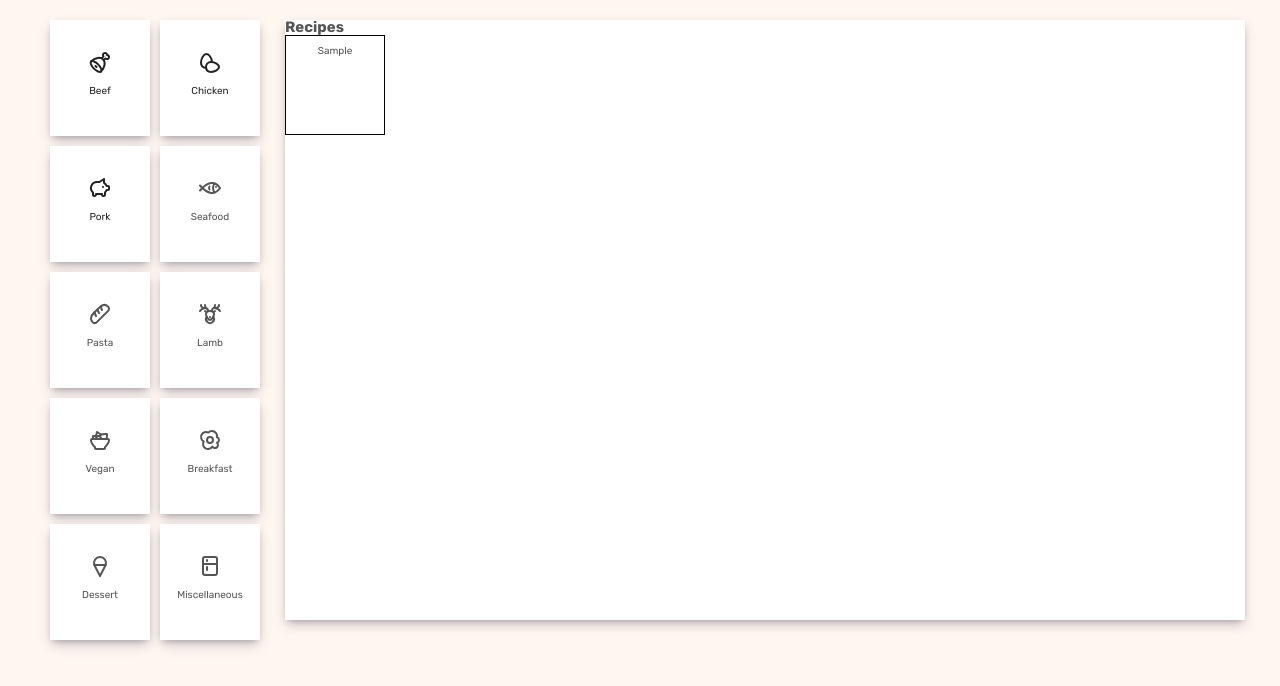
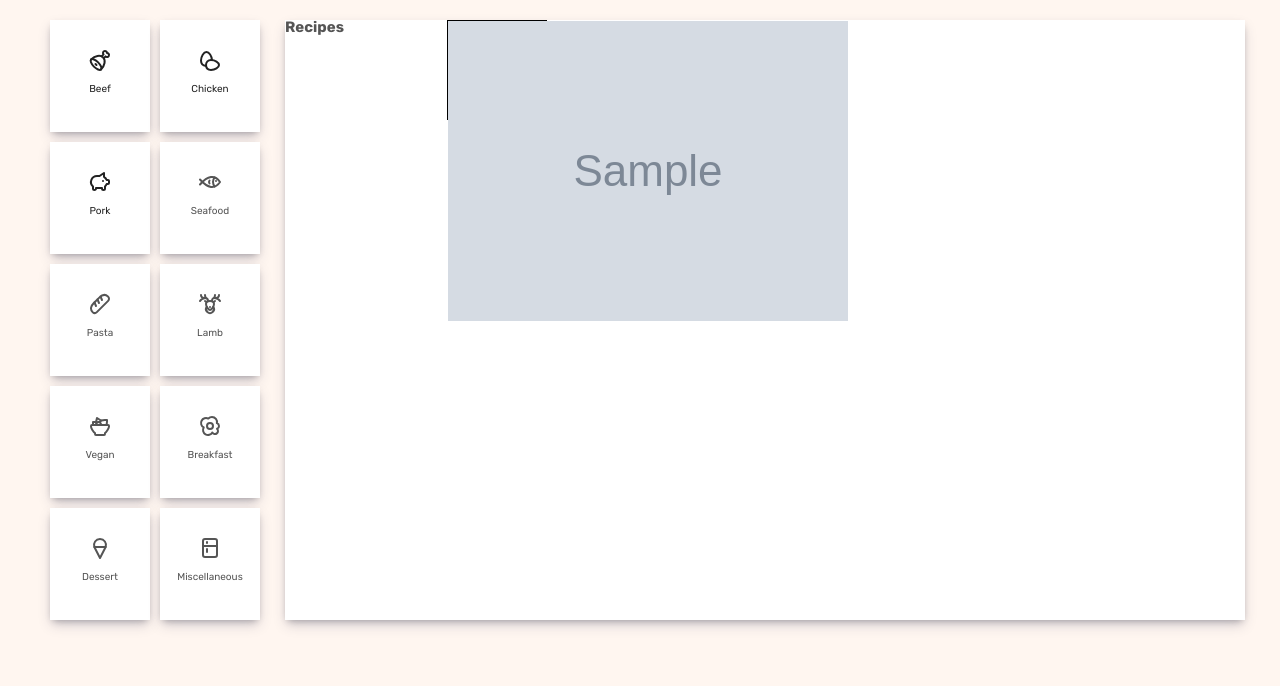
Before and after one commit to austindreosch/prepkitchen, a Flask app: template templates/menu.html in a window 1280 px wide. Shown: the part 114-800 px from the top of the page. Run offline with Flask 2, Linux system fonts and the light colour scheme; the template is opened without the code that fills it: most values are stand-ins (such as "Sample title", 1, 10 or a date in 2020); grey boxes are pictures that could not be loaded.

Commit message:
implemented api call on menu

```diff
--- a/app.py
+++ b/app.py
@@ -1,5 +1,5 @@
 from flask import Flask, render_template
-
+import requests
 from models import connect_db
 # from forms import NewSongForPlaylistForm, SongForm, PlaylistForm
 # from sqlalchemy.exc import IntegrityError
--- a/static/style.css
+++ b/static/styles/main.css
@@ -336,7 +336,7 @@ MENU
     background-color: #ffffff;
     max-width: 100px;
     /* max-height: 100px; */
-    padding: 3rem 0;
+    padding: 2.8rem 0;
     text-align: center;
     text-decoration: none;
 }
@@ -356,6 +356,12 @@ MENU
 .menu-hero {
     box-shadow: rgba(50, 50, 93, 0.25) 0px 6px 12px -2px, rgba(0, 0, 0, 0.3) 0px 3px 7px -3px;
     background-color: #ffffff;
+    display: grid;
+    grid-template-columns: 1fr 1fr 1fr 1fr 1fr 1fr;
+    gap: 1rem 1rem;
+    justify-content: center;
+
+
 }
 
 .meal-container {
--- a/templates/base.html
+++ b/templates/base.html
@@ -11,7 +11,11 @@
       href="https://fonts.googleapis.com/css2?family=Rubik:wght@400;500;600;700&display=swap"
       rel="stylesheet"
     />
-    <link rel="stylesheet" type="text/css" href="/static/style.css" />
+    <link
+      rel="stylesheet"
+      type="text/css"
+      href="{{ url_for('static',filename='styles/main.css') }}"
+    />
   </head>
   <body>
     <header class="header">
--- a/templates/menu.html
+++ b/templates/menu.html
@@ -261,8 +261,8 @@
     <h1>Recipes</h1>
     {% for meal in selected_meals %}
     <div class="meal-container">
-      <p>{{meal.strMeal}}</p>
-      <!-- <img class="meal-img" src="{{meal.strMealThumb}}" alt="" /> -->
+      <!-- <p>{{meal.strMeal}}</p> -->
+      <img class="meal-img" src="{{meal.strMealThumb}}" alt="" />
     </div>
 
     {% endfor %}
```
